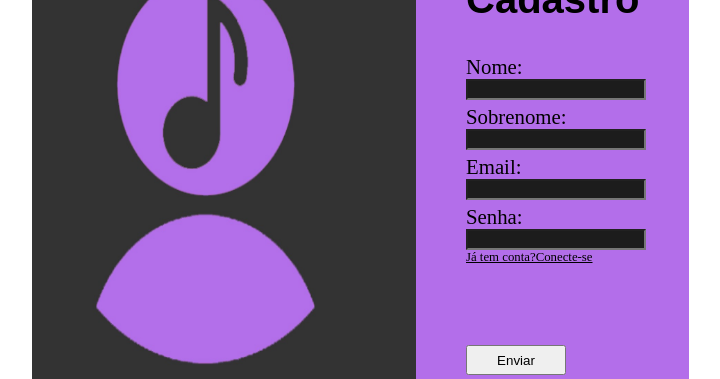
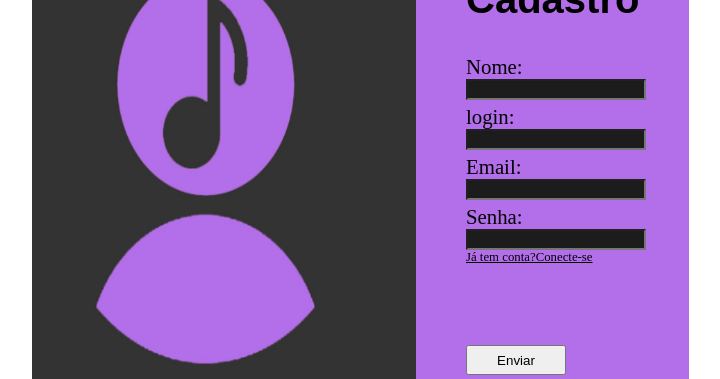
Before and after one commit to ReidakaiMFZ/acervo-digital, a PHP site: page /registro.html in a window 1280 px wide. Shown: the part 243-622 px from the top of the page, without its empty margins (296-1016 px from the left). Run offline with PHP 8.4, Linux system fonts and the light colour scheme.

Commit message:
arrumando a conexão

```diff
--- a/php/registro.php
+++ b/php/registro.php
@@ -1,13 +1,13 @@
 <?php
-if($_GET['nome'] !="" && $_GET['Senha'] !="" && $_GET['email'] !="" && $_GET['sobrenome'] !="")
+if($_GET['nome'] !="" && $_GET['Senha'] !="" && $_GET['email'] !="" && $_GET['login'] !="")
 {
     $oConexao = mysqli_connect('localhost', 'Aluno2DS', 'SenhaBD2', 'BANCOCOMUM');
-    $oConsulta = "INSERT INTO USUARIOS(USRNOME, USRSENHA, USREMAIL, USRSOBRENOME) VALUES ('".$_GET['nome']."', MD5('".$_GET['Senha']."'),'" .$_GET['email']."','". $_GET['sobrenome'] . "' )";
+    $oConsulta = "INSERT INTO USUARIOS(USRNOME, USRSENHA, USREMAIL, USRLOGIN) VALUES ('".$_GET['nome']. "', MD5('".$_GET['Senha']."'),'" .$_GET['email']."','". $_GET['login'] . "')";
 
     $oQuery = mysqli_query($oConexao, $oConsulta);
 
     mysqli_Close($oConexao);
-    header('location: ../index.html');
+    header('location: ../login.htm');
 }
 else
 {
--- a/registro.html
+++ b/registro.html
@@ -86,8 +86,8 @@ button{
 
         <label > Nome:</label>
         <input type="text"name="nome" id="nome" required>
-        <label> Sobrenome:</label>
-        <input type="text"name="sobrenome" id="sobrenome" required>
+        <label> login:</label>
+        <input type="text"name="login" id="login" required>
         <label>Email:</label>
         <input type="email" name="email" id="email" required>
         <label>Senha:</label>
```
